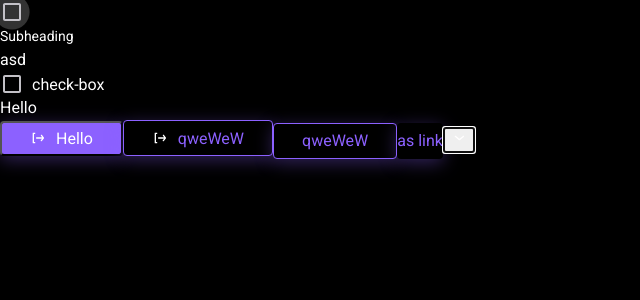
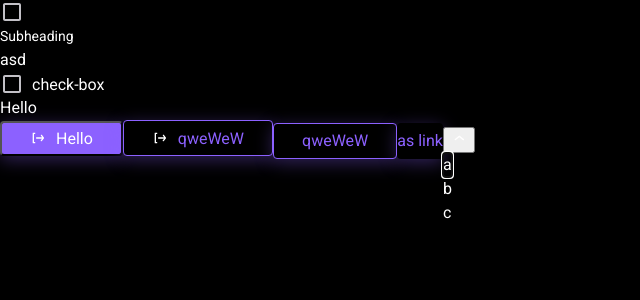
Before and after one commit to hunzah/Cards, a React (Vite) app: page / in a window 1280 px wide. Both pictures are taken after a click on the button 458 px from the left and 140 px from the top of the page. Shown: the top 300 px of the page, without its empty margins (0-640 px from the left). Built offline with nearby package versions, Linux system fonts and the light colour scheme.

Commit message:
add select-component

```diff
--- a/src/App.tsx
+++ b/src/App.tsx
@@ -37,7 +37,7 @@ export function App() {
         <Button className={s.button} as={'a'} href={'/link'} variant="link">
           as link
         </Button>
-        <Select />
+        <Select options={['a', 'b', 'c']} />
       </div>
     </div>
   )
--- a/src/components/ui/select/select.tsx
+++ b/src/components/ui/select/select.tsx
@@ -1,23 +1,49 @@
+import { useState } from 'react'
+
 import * as SelectRadix from '@radix-ui/react-select'
 
-import arrowIcon from '../../../assets/images/select-arrow.svg'
+import arrowCloseIcon from '../../../assets/images/select-close-arrow.svg'
+import arrowOpenIcon from '../../../assets/images/select-open-arrow.svg'
+
 // import s from './select.module.scss'
 
 type PropsType = {
   isDisabled?: boolean
+  options: string[]
 }
 
 export const Select = (props: PropsType) => {
-  const { isDisabled } = props
+  const { isDisabled, options } = props
+
+  const mappedOptions = options.map((el, i) => {
+    return (
+      <SelectRadix.Item key={i} value={el}>
+        {el}
+      </SelectRadix.Item>
+    )
+  })
+
+  const [isSelectOpen, setIsSelectIsOpen] = useState(false)
 
   return (
-    <SelectRadix.Root value={'ds'} disabled={isDisabled}>
+    <SelectRadix.Root
+      value={'ds'}
+      disabled={isDisabled}
+      open={isSelectOpen}
+      onOpenChange={() => setIsSelectIsOpen(!isSelectOpen)}
+    >
       <SelectRadix.Trigger>
-        <SelectRadix.Value />
         <SelectRadix.Icon>
-          <img src={arrowIcon} alt={'arrow-icon-for-select'} />
+          {isSelectOpen ? (
+            <img src={arrowCloseIcon} alt={'arrow-close-icon-for-select'} />
+          ) : (
+            <img src={arrowOpenIcon} alt={'arrow-open-icon-for-select'} />
+          )}
         </SelectRadix.Icon>
       </SelectRadix.Trigger>
+      <SelectRadix.Content className="SelectContent" position="popper">
+        {mappedOptions}
+      </SelectRadix.Content>
     </SelectRadix.Root>
   )
 }
```
Also changed, not shown: src/assets/images/select-close-arrow.svg (added), src/assets/images/select-open-arrow.svg (renamed from src/assets/images/select-arrow.svg).
